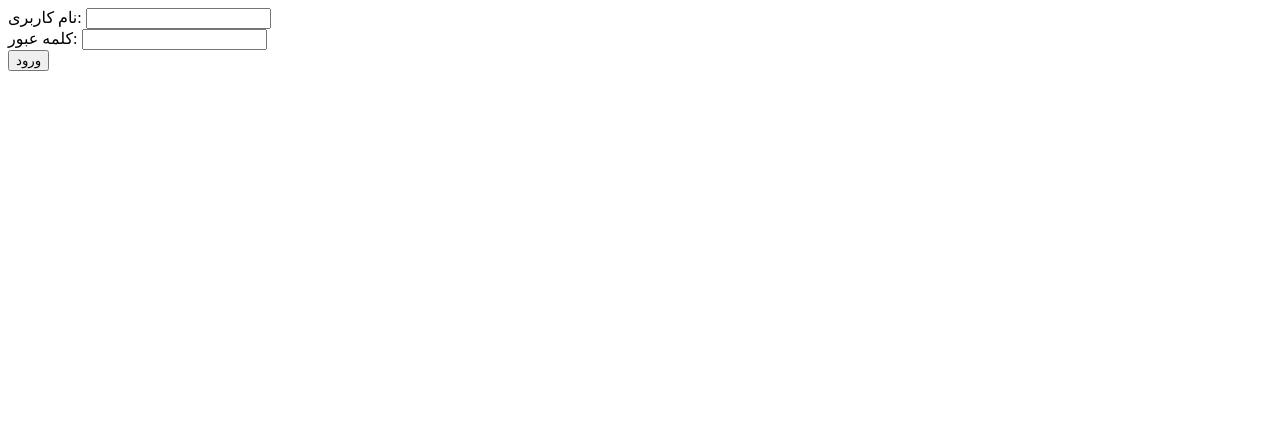
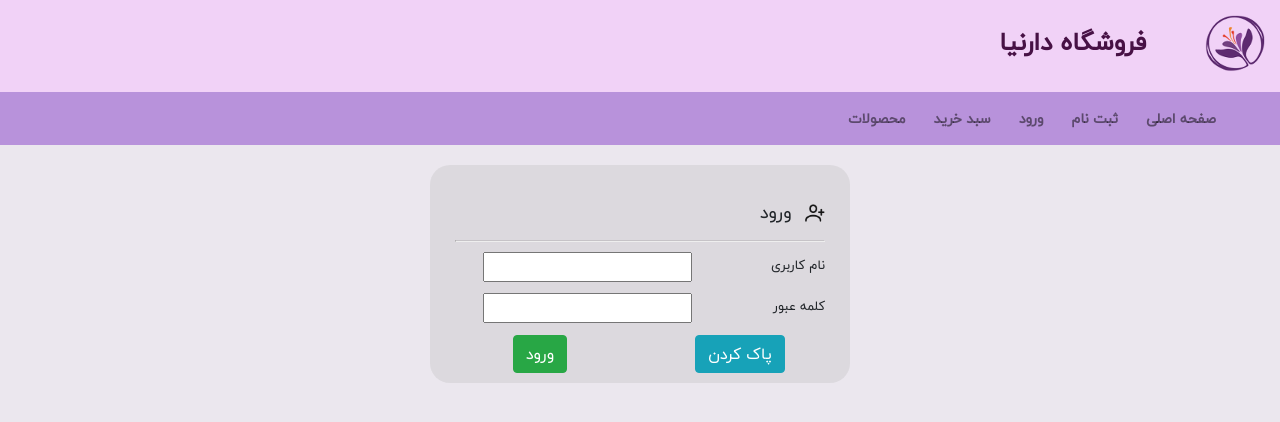
Before and after one commit to sajjadpoores/django-saffron-shop-api, a Django app: page /account/login/ in a window 1280 px wide. Shown: the top 422 px of the page. Run offline with Django 3.2, Linux system fonts and the light colour scheme; some libraries are stand-ins or nearby versions.

Commit message:
add login template

```diff
--- a/shop/account/templates/account/login.html
+++ b/shop/account/templates/account/login.html
@@ -1,14 +1,49 @@
-<span class="error"> {{ error }} </span>
+{% extends 'base.html' %}
+{% load static %}
+
+{% block link %}
+    <link rel="stylesheet" type="text/css" media="screen" href="{% static 'styles/form.css' %}">
+    <link rel="stylesheet" type="text/css" media="screen" href="{% static 'styles/detail.css' %}">
+{% endblock %}
+
+{% block title %}
+    فروشگاه دارنیا | ورود
+{% endblock %}
+
+{% block section %}
+<div class="container">
     <form action="" method="POST">
         {% csrf_token %}
 
+        <div class="row justify-content-center">
+            <div class="col">
+                <div class="row">
+                    <div class="col-2 col-lg-1"><img class="icon" src="{% static 'images/user-plus-icon.png' %}"></div>
+                    <div class="col-10 col-lg-11"><h2>ورود</h2></div>
+                </div>
+                <hr>
+
                 {% for field in form %}
-        {{ field.errors }}
-        {{ field.label_tag }} {{ field }} <br>
-        {% if field.help_text %}
-            <p class="help">{{ field.help_text|safe }}</p>
+                    {% if field.error %}
+                        <div class="row" style="margin-top:10px;">
+                            <div class="col-4"><label>خطا</label></div>
+                            <div class="col-8">{{ field.error }} </div>
+                        </div>
                     {% endif %}
+
+                    <div class="row" style="margin-top:10px;">
+                        <div class="col-4"><label>{{ field.label }}</label></div>
+                        <div class="col-8">{{ field }} </div>
+                    </div>
                 {% endfor %}
 
-    <input type="submit" value="ورود">
+                    <div class="row center-text" style="margin-top:10px;">
+                        <div class="col-6"><input type="reset" class="btn btn-info" value="پاک کردن"></div>
+                        <div class="col-6"><input type="submit" class="btn btn-success" value="ورود"></div>
+                    </div>
+
+            </div>
+        </div>
     </form>
+</div>
+{% endblock %}
--- a/shop/account/views.py
+++ b/shop/account/views.py
@@ -24,8 +24,8 @@ class LoginView(TemplateView):
                 messages.success(request, user.first_name + ' عزیز، خوش آمدید.')
                 return redirect('/home/')
         else:
-            error = 'نام کاربری یا کلمه عبور اشتباه است.'
-            return render(request, 'account/login.html', {'form': form, 'error': error})
+            messages.error(request, 'نام کاربری یا کلمه عبور اشتباه است.')
+            return render(request, 'account/login.html', {'form': form})
 
     def get(self, request, *args, **kwargs):
         if request.user.is_authenticated:
```
Lines whose indentation alone changed are shown as unchanged.
